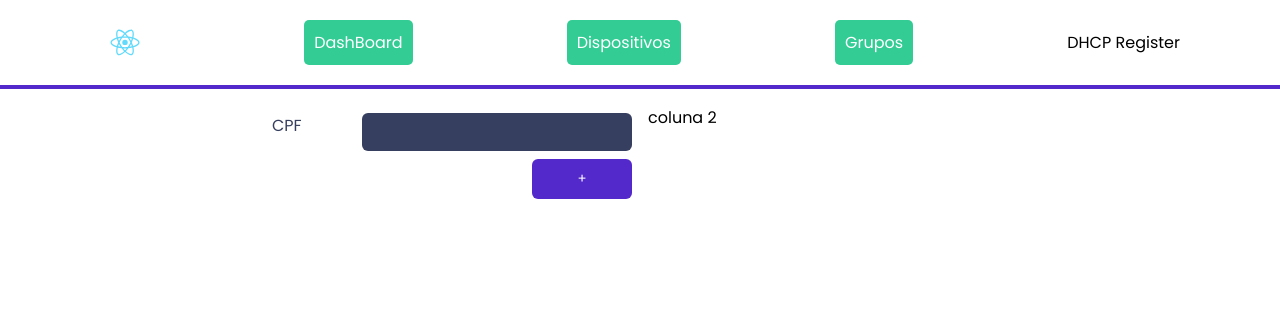
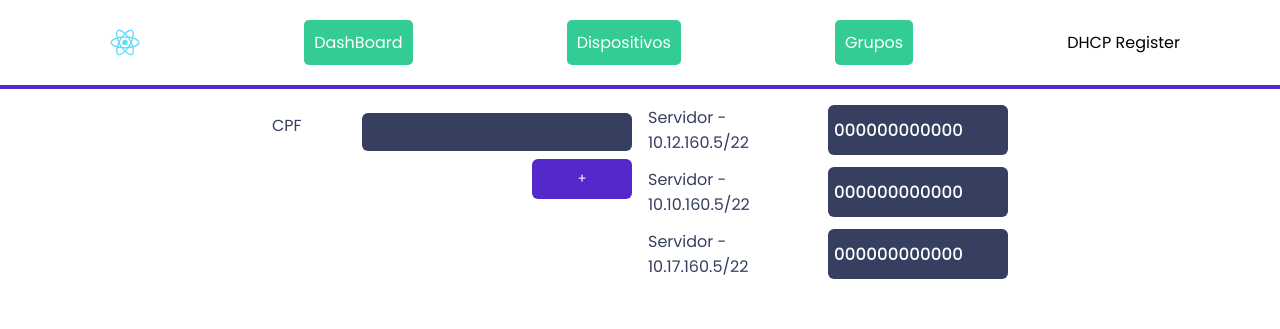
Before and after one commit to luis-gustavo-sales-dev/dhcpd-register-easy-reactjs, a React (Create React App) app: page /devices in a window 1280 px wide. Shown: the top 329 px of the page. Built offline with nearby package versions, Linux system fonts and the light colour scheme; no server answers.

Commit message:
Start creating list devices from cpf user.

```diff
--- /dev/null
+++ b/src/components/Devices/DeviceListComponent/index.tsx
@@ -0,0 +1,12 @@
+import InputForm from "../../InputForm";
+import { Container } from "./style";
+
+
+export default function DeviceListComponent() {
+
+  return <Container>
+    <InputForm labelName="Servidor - 10.12.160.5/22" columns="2fr 2fr" value={"000000000000"}/>
+    <InputForm labelName="Servidor - 10.10.160.5/22" columns="2fr 2fr" value={"000000000000"}/>
+    <InputForm labelName="Servidor - 10.17.160.5/22" columns="2fr 2fr" value={"000000000000"}/>
+  </Container>
+}
--- /dev/null
+++ b/src/components/Devices/DeviceListComponent/style.ts
@@ -0,0 +1,9 @@
+import styled from "styled-components";
+
+export const Container = styled.div`
+  display: flex ;
+  gap: 12px;
+  flex-direction: column;
+  justify-content: start ;
+  align-items: flex-start ;
+`
--- a/src/screen/DevicesScreen/index.tsx
+++ b/src/screen/DevicesScreen/index.tsx
@@ -1,12 +1,13 @@
 import DefaultScreenGrids from "../../components/DefaultScreenGrids";
 import DeviceInputsComponent from "../../components/Devices/DeviceInputsComponent";
+import DeviceListComponent from "../../components/Devices/DeviceListComponent";
 
 export default function DevicesScreen() {
   return <>
     <>
     <DefaultScreenGrids colums="2fr 2fr">
       <DeviceInputsComponent />
-      <div>coluna 2</div>
+      <DeviceListComponent />
     </DefaultScreenGrids>
   </>
   </>
```
